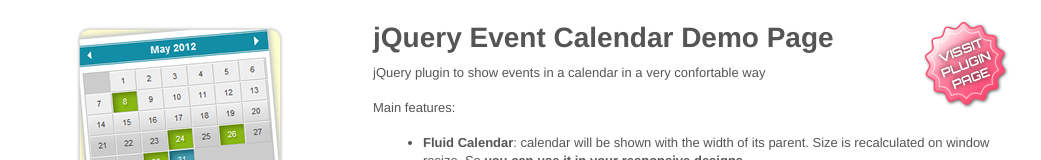
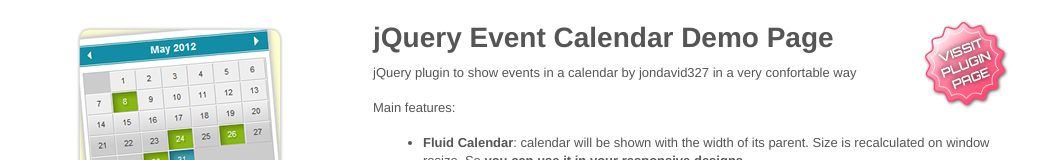
Before and after one commit to josemujicap/eventCalendar, a plain HTML site: page index.html in a window 1280 px wide. Shown: the top 160 px of the page, without its empty margins (118-1159 px from the left). Drawn offline with nearby package versions, Linux system fonts and the light colour scheme; no server answers.

Commit message:
Update index.html

```diff
--- a/index.html
+++ b/index.html
@@ -37,7 +37,7 @@
 				</h1>
 
 				<p>
-					jQuery plugin to show events in a calendar in a very confortable way
+					jQuery plugin to show events in a calendar by jondavid327 in a very confortable way
 				</p>
 				<p>
 					Main features:
```
